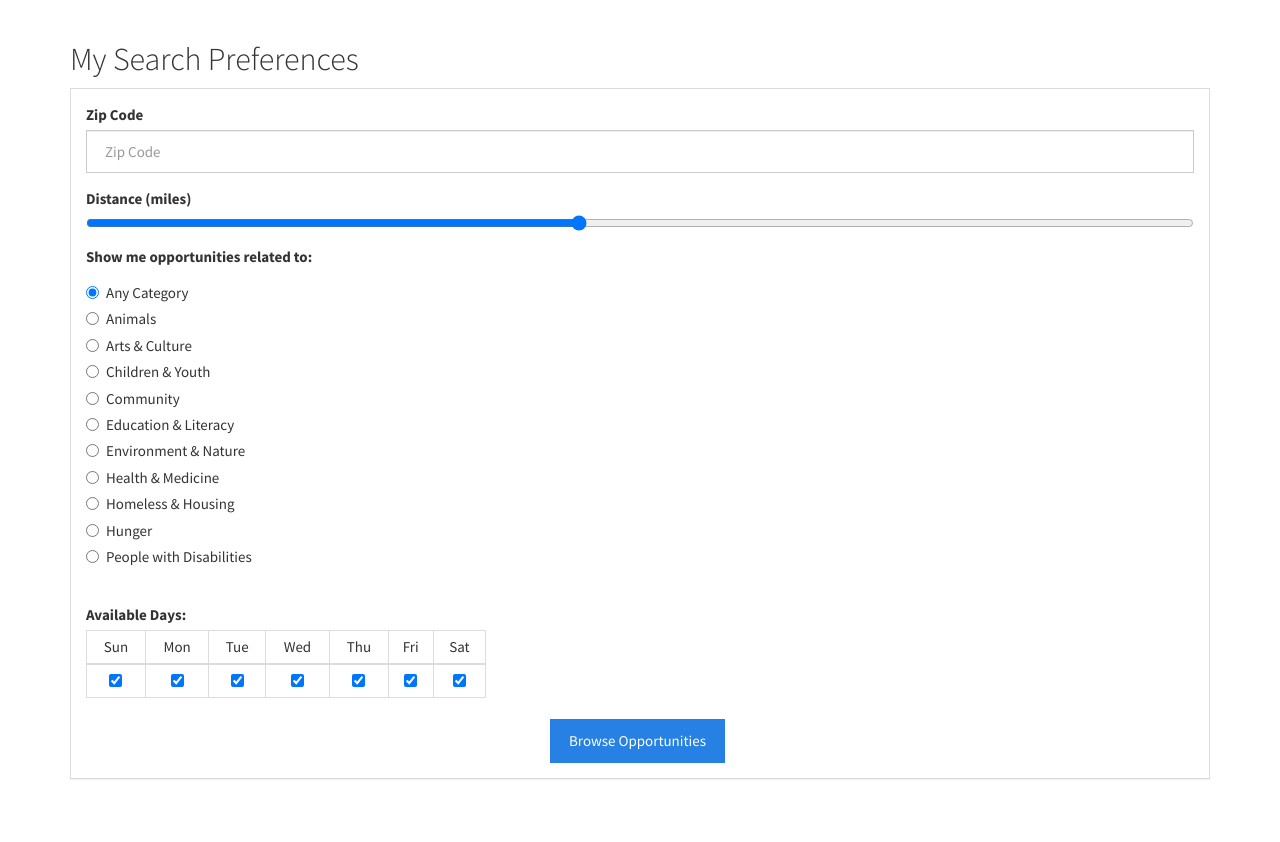
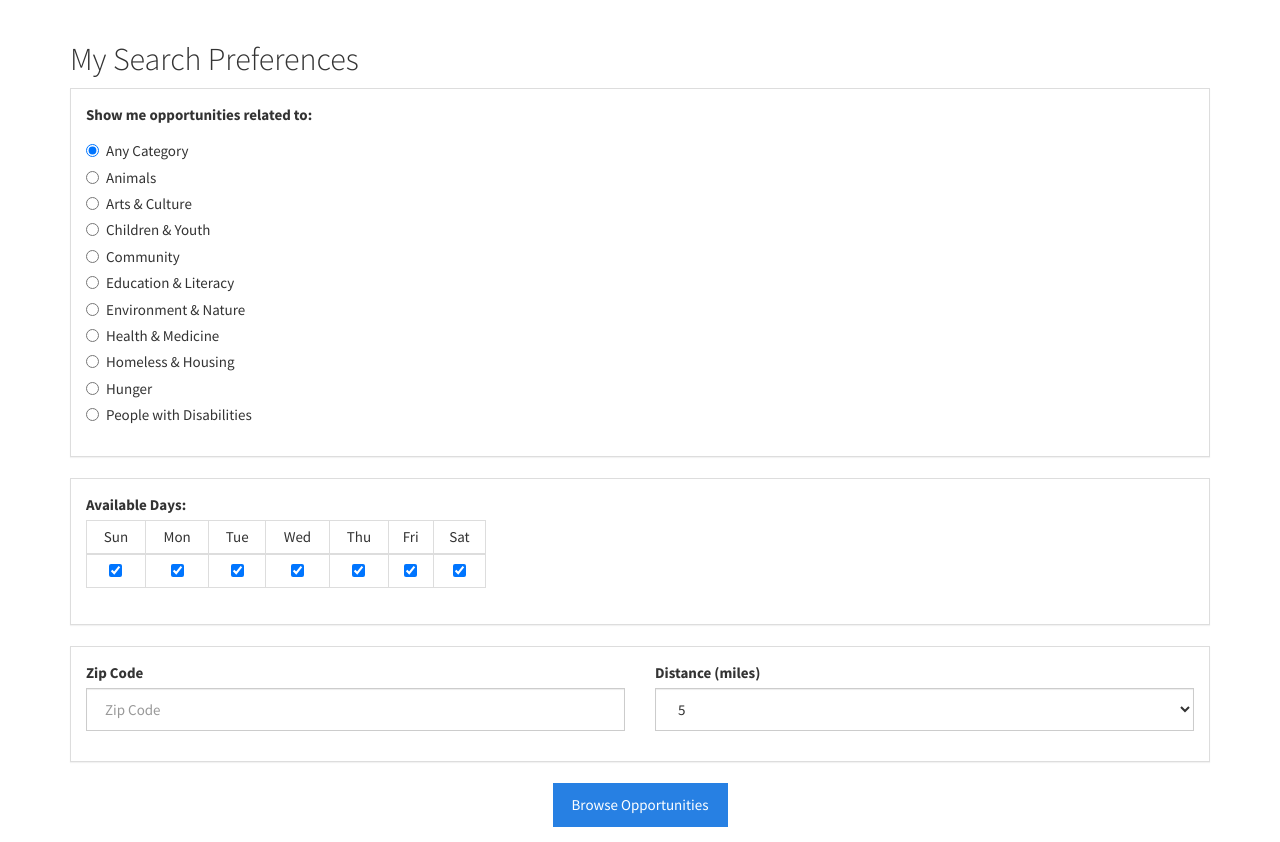
Before and after one commit to hendricksonsarahl/voluntr, a Flask app: page /filters in a window 1280 px wide. Shown: the part 51-893 px from the top of the page. Before the commit the page ends 831 px from the top, so only its background shows below. Run offline with Flask 2, Linux system fonts and the light colour scheme; some libraries are stand-ins or nearby versions; some web fonts are replaced.

Commit message:
update zip, distance inputs on filters.html

```diff
--- a/templates/volunteer/filters.html
+++ b/templates/volunteer/filters.html
@@ -4,17 +4,9 @@
   <div class="container-outer">
     <div class="container">
       <h2>My Search Preferences</h2>
+        <form action="/filters" method="post" id="filters-form">
           <div class="panel panel-default">
             <div class="panel-body">
-          <form action="/filters" method="post" id="filters-form">
-            <div class="form-group">
-              <label for="zipcode">Zip Code</label>
-              <input name="zipcode" class="form-control" id="zipcode" type="text" placeholder="Zip Code" maxlength="5">
-            </div>
-            <div class="form-group">
-              <label for="distance">Distance (miles)</label>
-              <input name="distance" id="distance" type="range" min="1" max="10" value="5">
-            </div>
               <div class="form-group">
                 <label for="category">Show me opportunities related to:</label>
                 <div class="radio">
@@ -30,7 +22,11 @@
                   </div>
                   {% endfor %}
               </div>
-            <br />
+            </div>
+          </div>
+
+          <div class="panel panel-default">
+            <div class="panel-body">
               <div class="form-group">
                 <label for="available">Available Days:&nbsp;</label>
                 <table class="table table-bordered table-condensed days-table text-center">
@@ -58,12 +54,43 @@
                   </tbody>
                 </table>
               </div>
+            </div>
+          </div>
+
+          <div class="panel panel-default">
+            <div class="panel-body">
+              <div class="row">
+                <div class="col-xs-6">
+                  <div class="form-group">
+                    <label for="zipcode">Zip Code</label>
+                    <input name="zipcode" class="form-control" id="zipcode" type="text" placeholder="Zip Code" maxlength="5">
+                  </div>
+                </div>
+                <div class="col-xs-6">
+                  <div class="form-group">
+                    <label for="distance">Distance (miles)</label>
+                    <select name="distance" id="distance" class="form-control" >
+                      <option>1</option>
+                      <option>2</option>
+                      <option selected="selected">5</option>
+                      <option>10</option>
+                      <option>15</option>
+                      <option>20</option>
+                      <option>25</option>
+                      <option>30</option>
+                      <option value="all">Any</option>
+                    </select>
+                  </div>
+                </div>
+              </div>
+            </div>
+          </div>
+
           <div class="text-center">
             <button type="submit" form="filters-form" value="Sign Up" class="btn btn-primary">Browse Opportunities</button>
           </div>
         </form>
-        </div>
-      </div>
+
     </div>
   </div>
 {% endblock %}
```
Lines whose indentation alone changed are shown as unchanged.
